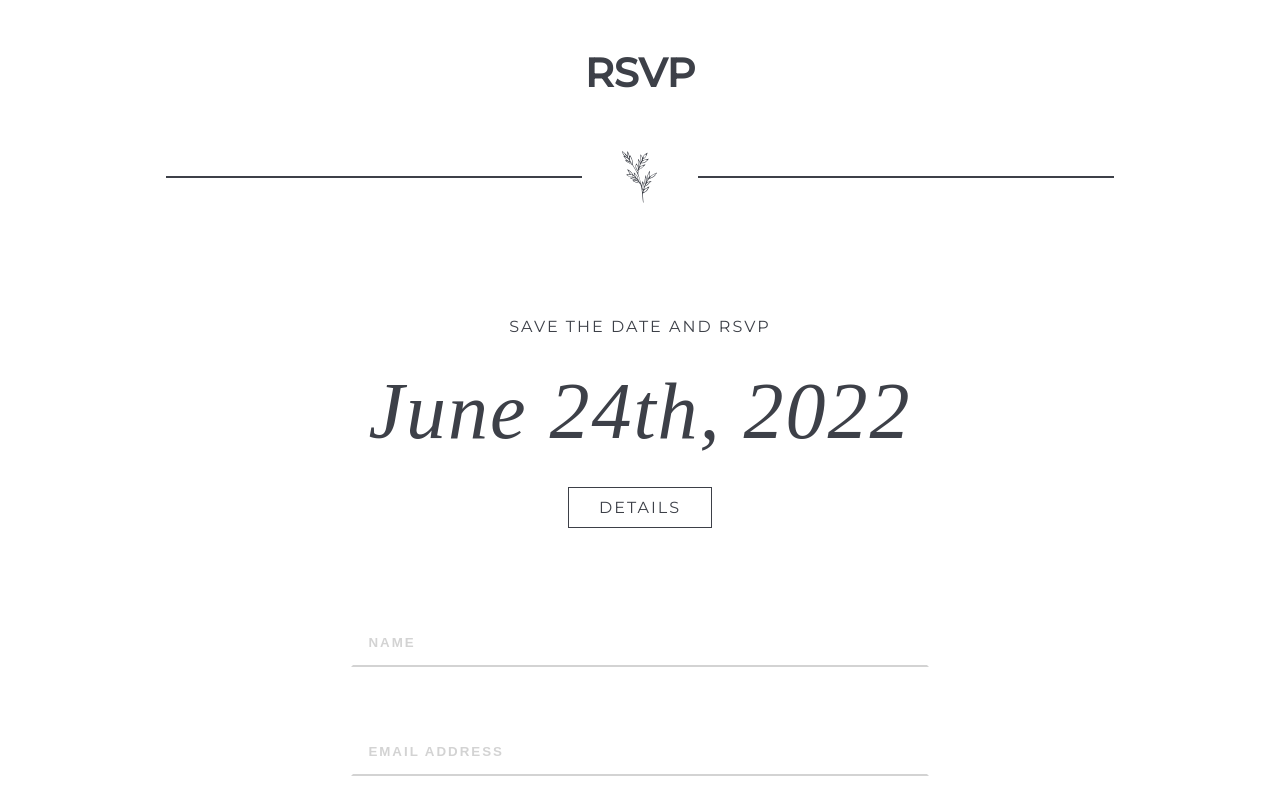
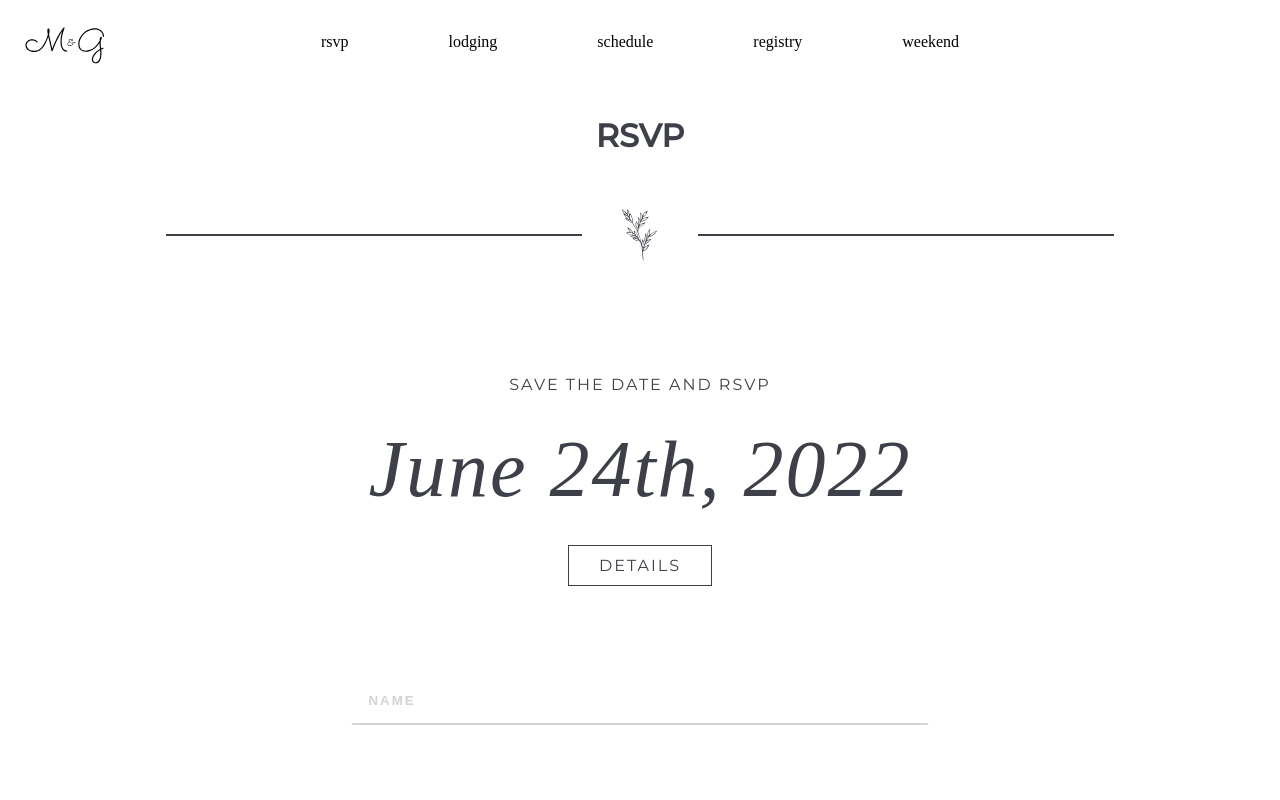
Before and after one commit to GrantEadie/m-g-wedding, a React (Create React App) app: page /rsvp in a window 1280 px wide. Shown: the top 800 px of the page. Built offline with nearby package versions, Linux system fonts and the light colour scheme; a web font is replaced by a local one.

Commit message:
add menu.

```diff
--- a/src/App.js
+++ b/src/App.js
@@ -1,6 +1,7 @@
 import React from "react";
 import Main from "./comps/main/Main";
 import RSVP from "./comps/rsvp/RSVP";
+import Header from "./comps/header/Header"
 import GuestList from "./comps/guestlist/GuestList";
 import { motion } from "framer-motion";
 import { BrowserRouter, Routes, Route } from "react-router-dom";
@@ -11,8 +12,9 @@ function App() {
       <motion.div
         initial={{ opacity: 0 }}
         animate={{ opacity: 1 }}
-        transition={{ duration: 4 }}
+        transition={{ duration: 2 }}
       >
+        <Header/>
         <Routes>
           <Route path="/" element={<Main />} />
           <Route path="rsvp" element={<RSVP />} />
--- a/src/comps/gallery/Gallery.js
+++ b/src/comps/gallery/Gallery.js
@@ -1,5 +1,5 @@
 import React, { useState } from "react";
-// import UploadForm from "../gallery/UploadForm";
+import UploadForm from "../gallery/UploadForm";
 import ImageGrid from "../gallery/ImageGrid";
 import Modal from "../gallery/Modal";
 import { AnimatePresence } from "framer-motion";
@@ -17,7 +17,7 @@ const Gallery = () => {
             <Modal selectedImg={selectedImg} setSelectedImg={setSelectedImg} />
           )}
         </AnimatePresence>
-        {/* <UploadForm /> */}
+        <UploadForm />
       </div>
     </div>
   );
--- /dev/null
+++ b/src/comps/header/Header.js
@@ -0,0 +1,51 @@
+import styled from "styled-components";
+import { ReactComponent as MG } from "../../svgs/m&g.svg";
+
+const Container = styled.div`
+  display: flex;
+  justify-content: center;
+  align-items: center;
+
+`;
+
+const Logo = styled.div`
+  svg {
+    width: 5rem;
+    height: 5rem;
+    padding: 5px 25px;
+    path {
+      fill: black;
+    }
+  }
+  position: absolute;
+  left: 0;
+  top: 0;
+`;
+
+const Categories = styled.div`
+display: flex;
+justify-content: center;
+`
+
+const Item = styled.div`
+margin: 25px 50px;
+
+
+`
+
+export default function Header() {
+  return (
+    <Container>
+      <Logo>
+        <MG />
+      </Logo>
+    <Categories>
+      <Item>rsvp</Item>
+      <Item>lodging</Item>
+      <Item>schedule</Item>
+      <Item>registry</Item>
+      <Item>weekend</Item>
+    </Categories>
+    </Container>
+  );
+}
--- a/src/comps/main/main.css
+++ b/src/comps/main/main.css
@@ -4,7 +4,7 @@
   align-items: center;
   flex-direction: column;
   margin-bottom: 100px;
-  background-color: var(--main);
+
 }
 
 .button {
--- a/src/comps/rsvp/RSVP.js
+++ b/src/comps/rsvp/RSVP.js
@@ -4,6 +4,7 @@ import { ReactComponent as Leaf } from "../../svgs/simple-leaf.svg";
 
 import { useState } from "react";
 import { projectFirestore, timestamp } from "../firebase/config";
+import { useNavigate } from "react-router-dom";
 
 const Container = styled.div`
   display: flex;
@@ -24,12 +25,13 @@ const Body = styled.div`
 
 const Title = styled.div`
   color: var(--tertiary);
-  font-size: 40px;
+  font-size: 2rem;
   flex-grow: 2;
   display: flex;
   justify-content: center;
   font-weight: 900;
   font-family: "Montserrat", sans-serif;
+  text-align: center;
 `;
 
 const Divide = styled.div`
@@ -67,6 +69,7 @@ const Date = styled.div`
   font-style: italic;
   font-family: "Italiana", serif;
   margin: 30px 0;
+  text-align: center;
 `;
 const Button = styled.div`
   padding: 10px 30px;
@@ -122,15 +125,19 @@ const Submit = styled.div`
 export default function RSVP() {
   const [guestInfo, setGuestInfo] = useState({});
   const [modal, setModal] = useState(false);
+  const navigate = useNavigate();
 
   const handleAdd = () => {
-    console.log(guestInfo);
     setModal(true);
 
     projectFirestore
       .collection("guests")
       .add({ ...guestInfo, createdAt: timestamp() });
   };
+
+  function handleDetailClick() {
+    navigate("/");
+  }
 
   return (
     <>
@@ -147,7 +154,7 @@ export default function RSVP() {
           <Info>
             <Tag>SAVE THE DATE AND RSVP</Tag>
             <Date>June 24th, 2022</Date>
-            <Button>DETAILS</Button>
+            <Button onClick={() => handleDetailClick()}>DETAILS</Button>
           </Info>
           <Form>
             <Input
```
Also changed, not shown: src/comps/weekend/Weekend.js (added, +15 -0 lines), src/svgs/m&g.svg (added).
